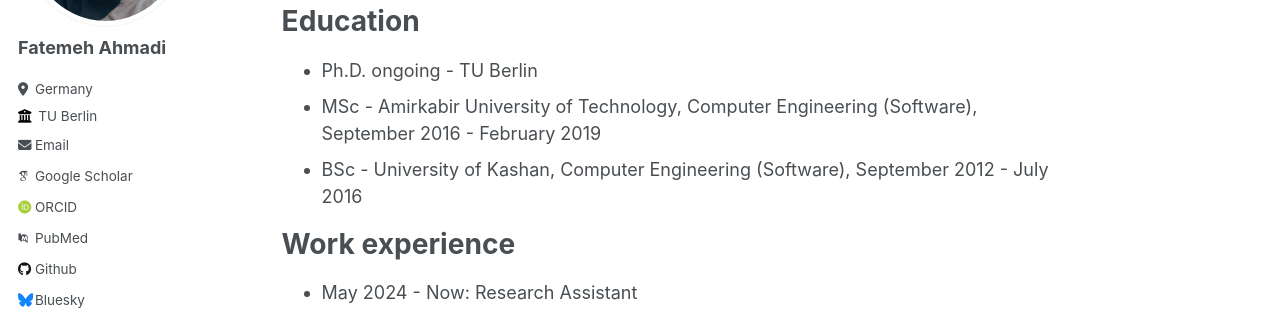
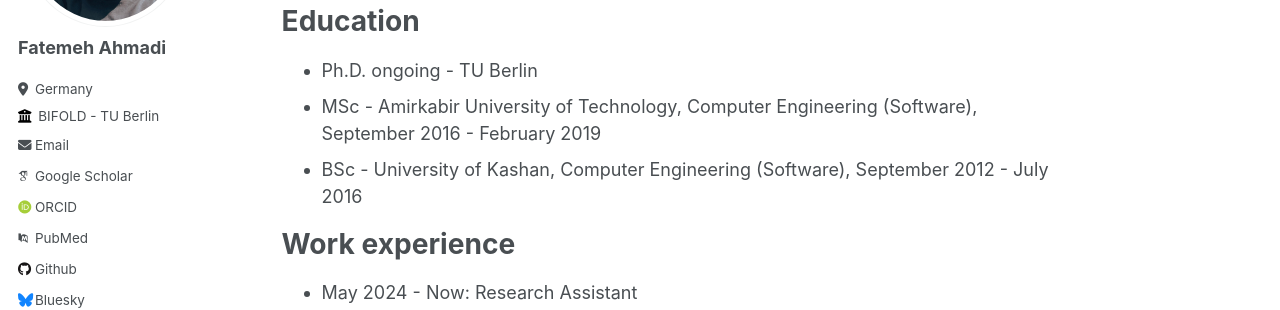
Before and after one commit to FatemehAhmadi94/fatemehahmadi94.github.io, a Jekyll site: the page built from _pages/about.md, in a window 1280 px wide. Shown: the part 275-585 px from the top of the page. Built offline with Jekyll 4.4.1, drawn with Linux system fonts in a browser that asks for light colours; some web fonts are replaced.

Commit message:
Update _config.yml

```diff
--- a/_config.yml
+++ b/_config.yml
@@ -26,13 +26,13 @@
   pronouns         : # example: "she/her"
   bio              : " "
   location         : "Germany"
-  employer         : "TU Berlin"
+  employer         : "BIFOLD - TU Berlin"
   uri              : # URL
   email            : "f [.] ahmadi [at] tu-berlin [.] de"
 
   # Academic websites
   arxiv            : # URL - Update with the correct link to your profile
-  googlescholar    : " "
+  googlescholar    : "https://scholar.google.de/citations?user=F7sI9CoAAAAJ&hl=en&oi=ao"
   impactstory      : # URL
   orcid            : " "
   pubmed           : " "
@@ -47,7 +47,7 @@
   stackoverflow    : # User number or user number and name (i.e., use "1" or "1/jeff-atwood")
 
   # Social media
-  bluesky          : " " # Replace this with you Bluesky username
+  bluesky          : "fatemeh-ahmadi.bsky.social" # Replace this with you Bluesky username
   facebook         : # Username
   flickr           : # Username
   foursquare       : # Username
```
